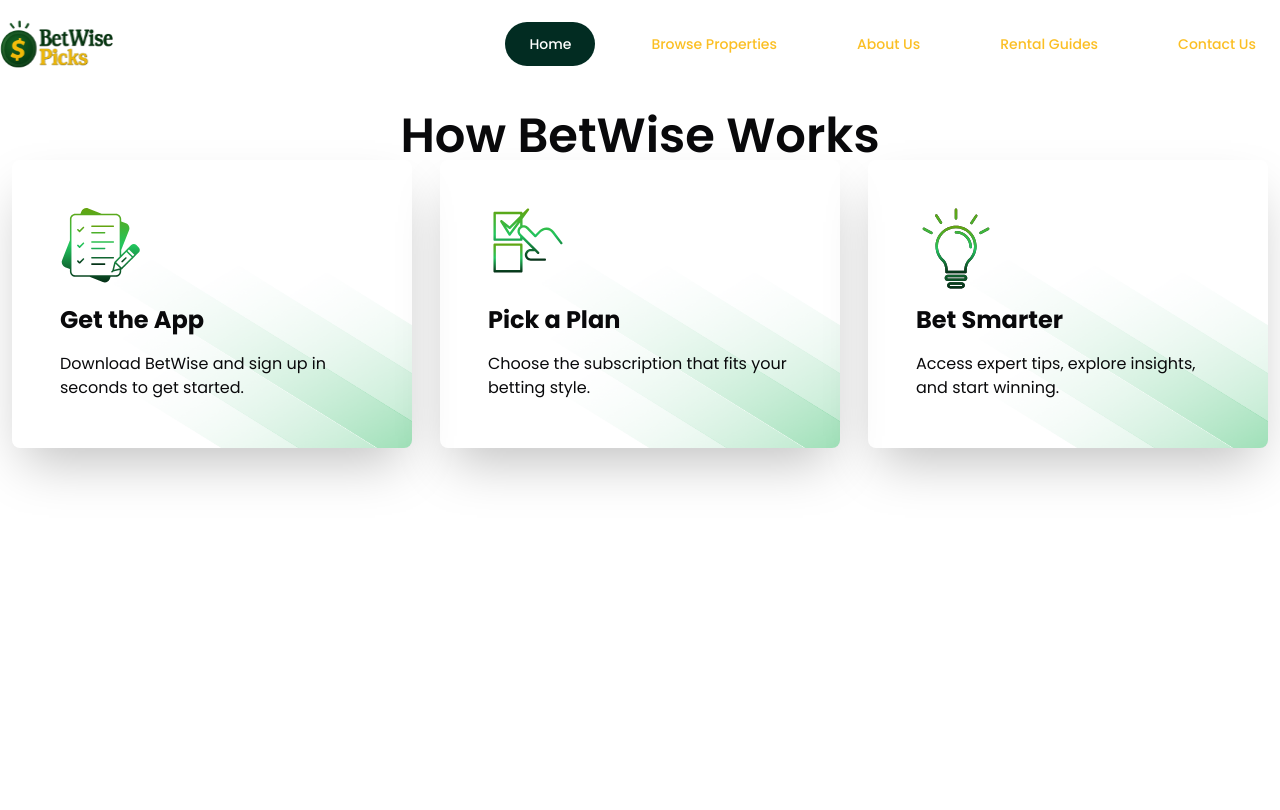
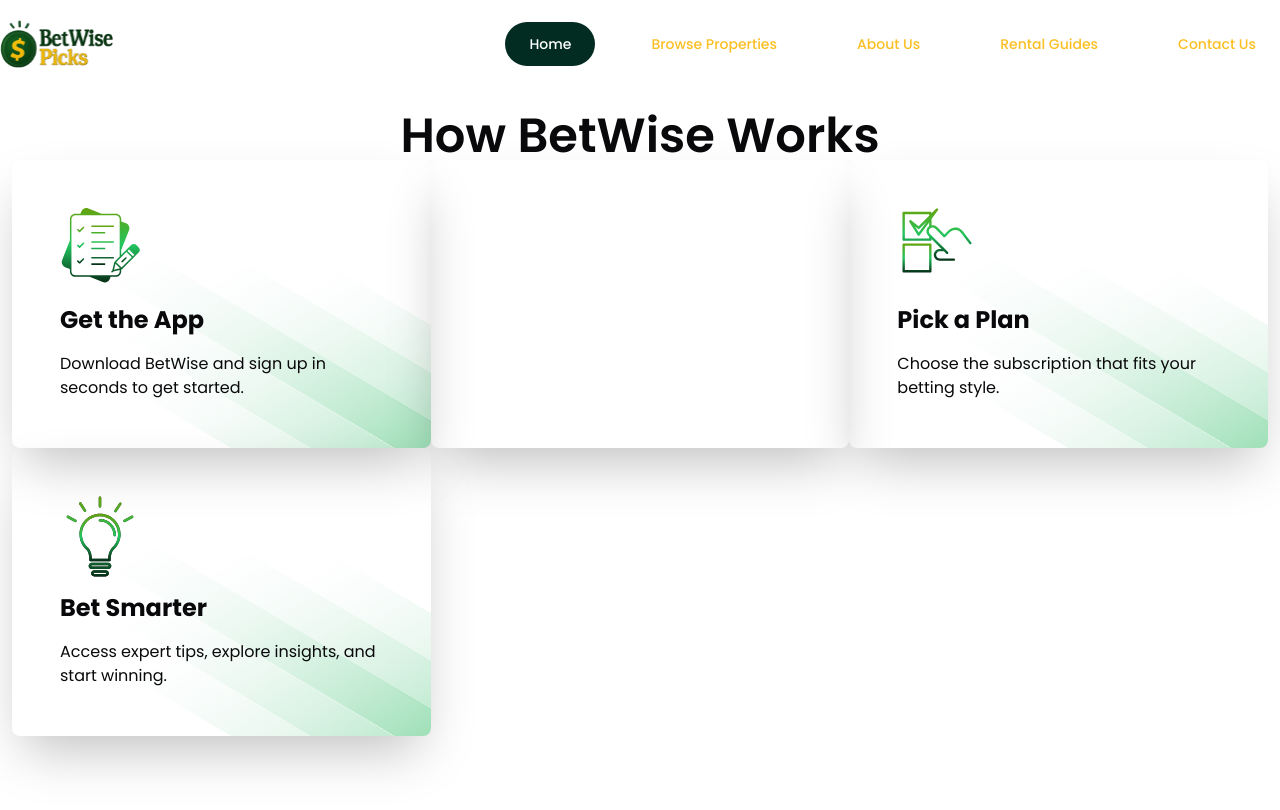
Before and after one commit to sparktechagency/datboikellzz_showcase_webiste, a Next.js app: page / in a window 1280 px wide. Shown: the top 810 px of the page. Built offline with nearby package versions, Linux system fonts and the light colour scheme; a web font is replaced by a local one.

Commit message:
try to make more dynamic

```diff
--- a/src/components/default/Sections/WorkSystem.tsx
+++ b/src/components/default/Sections/WorkSystem.tsx
@@ -10,6 +10,12 @@ function WorkSystem() {
             title: 'Get the App',
             description: 'Download BetWise and sign up in seconds to get started.',
             icon: <BookIcon />
+        },
+        {
+            title: '',
+            description: '',
+            icon: '',
+            invisble: true
         },
         {
             title: 'Pick a Plan',
@@ -27,18 +33,18 @@ function WorkSystem() {
             <div>
                 <h1 className="font-poppins font-semibold text-5xl text-center tracking-normal leading-none">How BetWise Works</h1>
             </div>
-            <div className="grid grid-cols-1 md:grid-cols-3 gap-7 px-3">
+            <div className="grid grid-cols-1 md:grid-cols-3 px-3">
                 {
                     workFlow.map((item, index) => (
                         <div key={index} className='relative p-6 md:p-12 rounded-md overflow-hidden shadow-sm md:shadow-2xl flex flex-col md:items-start'>
-                            <div className='absolute -z-1 top-0 left-0 w-full h-full'>
+                            {!item.invisble && <div className='absolute -z-1 top-0 left-0 w-full h-full'>
                                 <Image
                                     src="/work-bg.png"
                                     alt="work-system-bg"
                                     fill
                                     className='object-bottom-right'
                                 />
-                            </div>
+                            </div>}
                             <div className='w-20 h-20  flex items-start justify-center rounded-full'>
                                 {item.icon}
                             </div>
```
